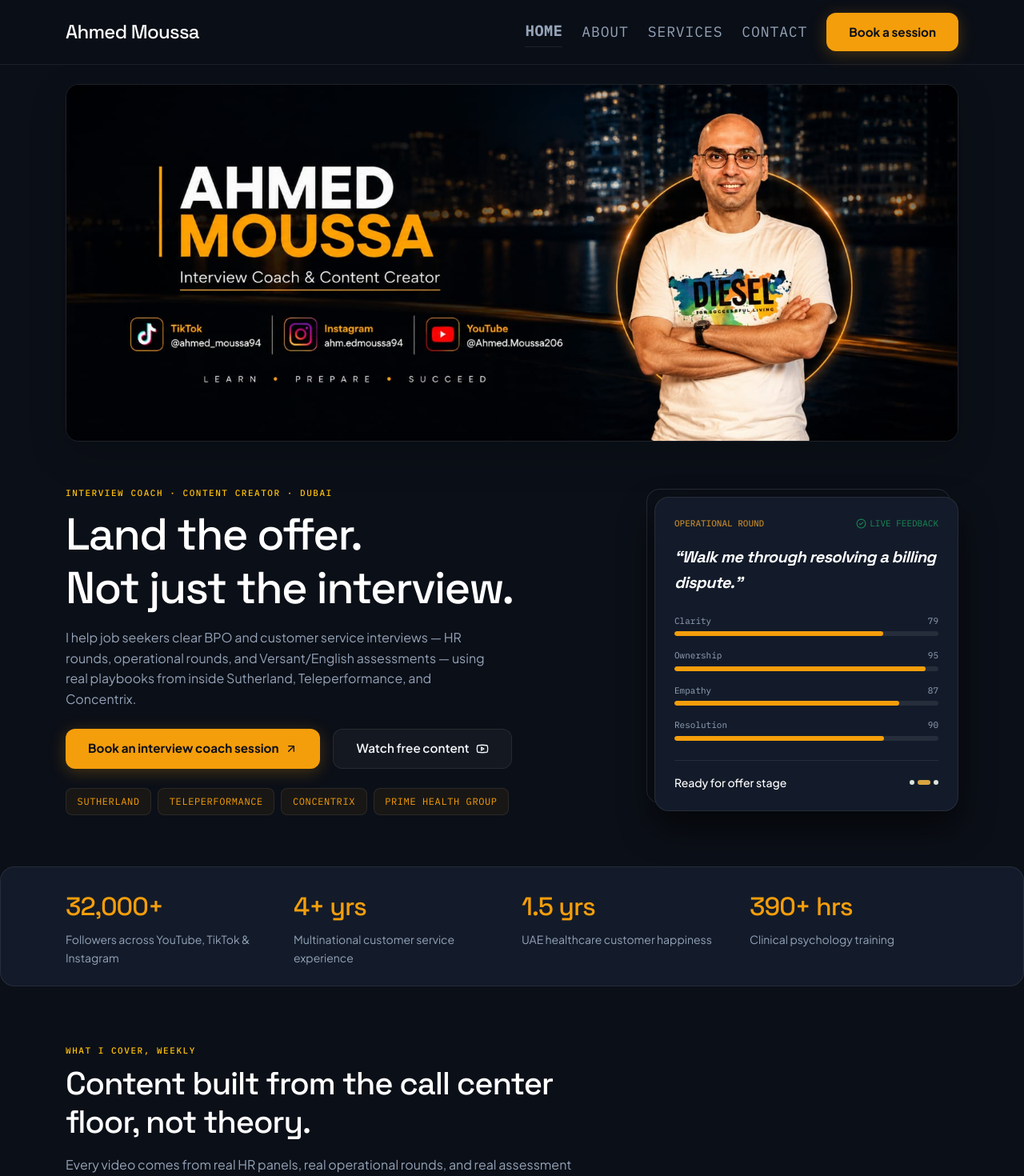
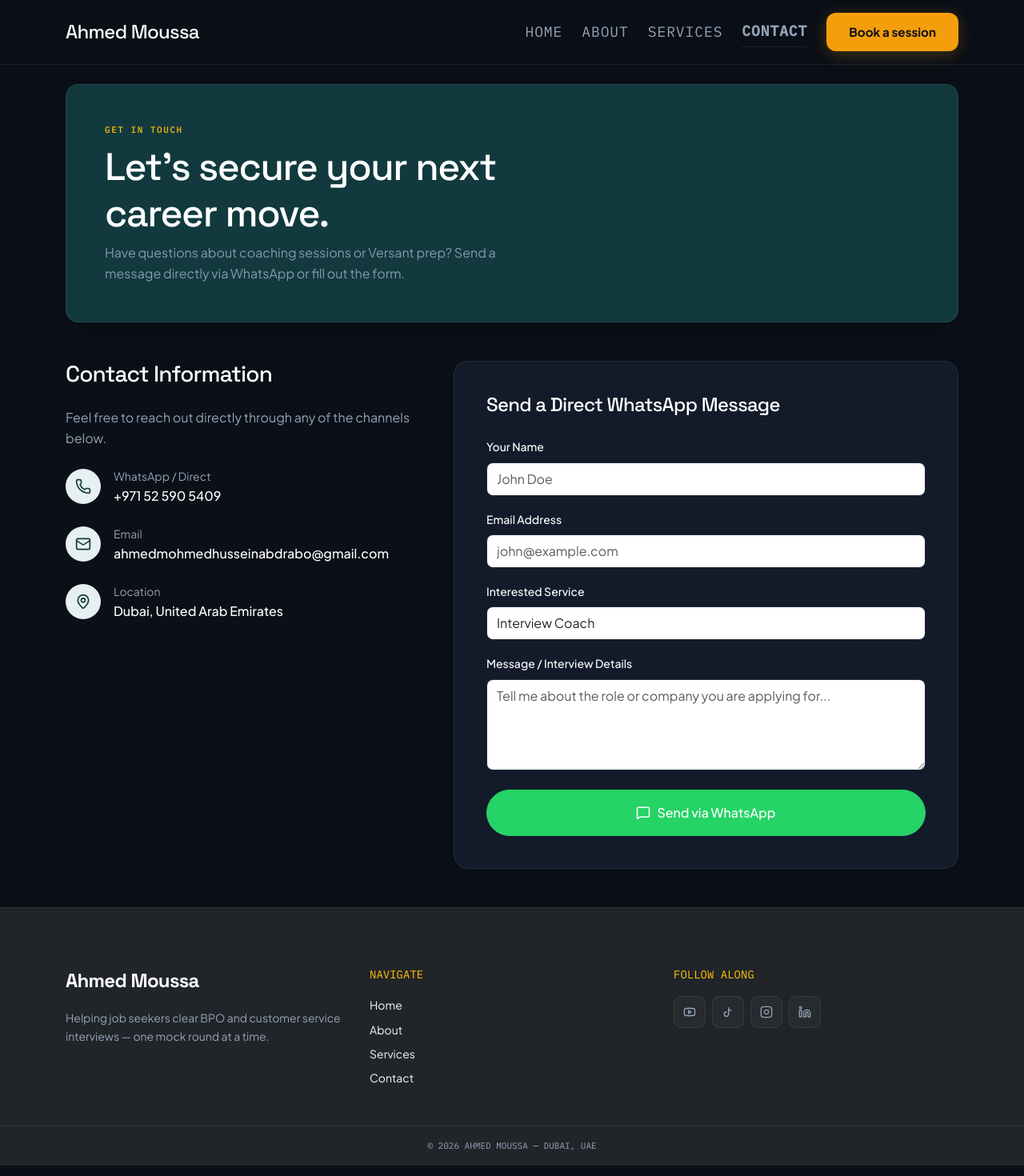
Before and after one commit to Ahmedzakaria001/Content-creator-website, a React (Vite) app: page /contact in a window 1280 px wide. Shown: the top 1470 px of the page at 80% size. Built offline with nearby package versions, Linux system fonts and the light colour scheme.

Commit message:
Fix react-router-dom imports and custom CSS path

```diff
--- a/package.json
+++ b/package.json
@@ -14,7 +14,7 @@
     "lucide-react": "^1.29.0",
     "react": "^19.2.7",
     "react-dom": "^19.2.7",
-    "react-router-dom": "^7.18.1"
+    "react-router-dom": "^7.18.2"
   },
   "devDependencies": {
     "@eslint/js": "^10.0.1",
--- a/src/App.jsx
+++ b/src/App.jsx
@@ -1,28 +1,47 @@
-import React, { useState, useEffect } from "react";
+import React, { useEffect } from "react";
+import { BrowserRouter as Router, Routes, Route, useLocation } from "react-router-dom";
+
+// Components
 import Nav from "./components/Nav";
 import Footer from "./components/Footer";
+
+// Pages
 import Home from "./pages/Home";
+import Services from "./pages/Services";
 import About from "./pages/About";
-import Services from "./pages/Services";
 import Contact from "./pages/Contact";
 
-export default function App() {
-  const [page, setPage] = useState("home");
+// Styles (تم تصحيح المسار ليكون داخل assets)
+import "./assets/styles/custom.css";
+import "./App.css";
+
+// Scroll to top helper component
+function ScrollToTop() {
+  const { pathname } = useLocation();
 
   useEffect(() => {
-    window.scrollTo({ top: 0, behavior: "smooth" });
-  }, [page]);
+    window.scrollTo(0, 0);
+  }, [pathname]);
 
+  return null;
+}
+
+export default function App() {
   return (
-    <div className="d-flex flex-column min-vh-100">
-      <Nav page={page} setPage={setPage} />
-      <main className="flex-grow-1">
-        {page === "home" && <Home setPage={setPage} />}
-        {page === "about" && <About />}
-        {page === "services" && <Services setPage={setPage} />}
-        {page === "contact" && <Contact />}
-      </main>
-      <Footer setPage={setPage} />
-    </div>
+    <Router>
+      <ScrollToTop />
+      <div className="d-flex flex-column min-vh-100">
+        <Nav />
+        <main className="flex-grow-1">
+          <Routes>
+            <Route path="/" element={<Home />} />
+            <Route path="/services" element={<Services />} />
+            <Route path="/about" element={<About />} />
+            <Route path="/contact" element={<Contact />} />
+          </Routes>
+        </main>
+        <Footer />
+      </div>
+    </Router>
   );
 }
--- a/src/components/Footer.jsx
+++ b/src/components/Footer.jsx
@@ -1,7 +1,11 @@
 import React from "react";
+import { Link } from "react-router-dom";
 import { NAV_ITEMS, SOCIALS } from "../data/siteData";
 
-export default function Footer({ setPage }) {
+export default function Footer() {
+  // دالة لتحويل id العنصر إلى مسار URL المناسب
+  const getPath = (id) => (id === "home" ? "/" : `/${id}`);
+
   return (
     <footer className="bg-dark text-light border-top border-secondary pt-5">
       <div className="container py-4">
@@ -17,14 +21,14 @@
             <div className="font-mono text-uppercase text-warning small mb-3">Navigate</div>
             <div className="d-flex flex-column gap-2">
               {NAV_ITEMS.map((item) => (
-                <button
+                <Link
                   key={item.id}
-                  onClick={() => setPage(item.id)}
-                  className="btn btn-link text-decoration-none text-light text-start p-0 small hover-warning"
+                  to={getPath(item.id)}
+                  className="text-decoration-none text-light text-start small hover-warning"
                   style={{ width: "fit-content" }}
                 >
                   {item.label}
-                </button>
+                </Link>
               ))}
             </div>
           </div>
--- a/src/components/Nav.jsx
+++ b/src/components/Nav.jsx
@@ -1,24 +1,32 @@
 import React, { useState } from "react";
+import { Link, NavLink, useNavigate } from "react-router-dom";
 import { Menu, X } from "lucide-react";
 import { NAV_ITEMS } from "../data/siteData";
 import PrimaryButton from "./PrimaryButton";
 
-export default function Nav({ page, setPage }) {
+export default function Nav() {
   const [isOpen, setIsOpen] = useState(false);
+  const navigate = useNavigate();
+
+  // دالة تحويل id العنصر إلى مسار URL
+  const getPath = (id) => (id === "home" ? "/" : `/${id}`);
 
   return (
-    <nav className="navbar navbar-expand-md sticky-top bg-surface border-bottom border-secondary-subtle py-3" style={{ backgroundColor: "rgba(237, 241, 238, 0.95)", backdropFilter: "blur(5px)" }}>
+    <nav
+      className="navbar navbar-expand-md sticky-top bg-surface border-bottom border-secondary-subtle py-3"
+      style={{ backgroundColor: "rgba(237, 241, 238, 0.95)", backdropFilter: "blur(5px)" }}
+    >
       <div className="container">
-        <button
-          onClick={() => {
-            setPage("home");
-            setIsOpen(false);
-          }}
-          className="navbar-brand font-serif fs-4 fw-medium text-dark border-0 bg-transparent p-0"
+        {/* رابط اللوجو للرئيسية */}
+        <Link
+          to="/"
+          onClick={() => setIsOpen(false)}
+          className="navbar-brand font-serif fs-4 fw-medium text-dark text-decoration-none p-0"
         >
           Ahmed Moussa
-        </button>
+        </Link>
 
+        {/* زر التبديل للموبايل */}
         <button
           className="navbar-toggler border-0 p-0 text-dark"
           type="button"
@@ -33,25 +41,25 @@
           <ul className="navbar-nav ms-auto align-items-md-center gap-md-4 my-3 my-md-0">
             {NAV_ITEMS.map((item) => (
               <li className="nav-item" key={item.id}>
-                <button
-                  onClick={() => {
-                    setPage(item.id);
-                    setIsOpen(false);
-                  }}
-                  className={`nav-link font-mono text-uppercase border-0 bg-transparent px-0 py-1 ${
-                    page === item.id ? "text-dark fw-bold border-bottom border-dark" : "text-muted"
-                  }`}
+                <NavLink
+                  to={getPath(item.id)}
+                  onClick={() => setIsOpen(false)}
+                  className={({ isActive }) =>
+                    `nav-link font-mono text-uppercase px-0 py-1 text-decoration-none ${
+                      isActive ? "text-dark fw-bold border-bottom border-dark" : "text-muted"
+                    }`
+                  }
                   style={{ fontSize: "18px", letterSpacing: "0.05em" }}
                 >
                   {item.label}
-                </button>
+                </NavLink>
               </li>
             ))}
           </ul>
           <div className="ms-md-4 mt-3 mt-md-0">
             <PrimaryButton
               onClick={() => {
-                setPage("contact");
+                navigate("/contact");
                 setIsOpen(false);
               }}
             >
--- a/src/pages/Contact.jsx
+++ b/src/pages/Contact.jsx
@@ -1,12 +1,14 @@
 import React, { useState } from "react";
-import { Send, Phone, Mail, MapPin, MessageSquare } from "lucide-react";
+import { Phone, Mail, MapPin, MessageSquare } from "lucide-react";
 import Eyebrow from "../components/Eyebrow";
+
+import contactImg from "../assets/images/services-desk.jpg";
 
 export default function Contact() {
   const [formData, setFormData] = useState({
     name: "",
     email: "",
-    service: "Mock Interview & Feedback",
+    service: "Interview Coach",
     message: "",
   });
 
@@ -17,53 +19,78 @@
   const handleSubmit = (e) => {
     e.preventDefault();
 
-    // 🔴 استبدل هذا الرقم برقم الواتساب الخاص بك (متبوعاً بكود الدولة بدون +)
-    // مثال للإمارات: 971501234567 أو مصر: 201012345678
     const myWhatsAppNumber = "971525905409";
 
     // تجهيز نص الرسالة وتنسيقها
-    const messageText =
-      `📌 *طلب استشارة / حجز جديد من الموقع*%0A%0A` +
-      `👤 *الاسم:* ${formData.name}%0A` +
-      `✉️ *البريد الإلكتروني:* ${formData.email}%0A` +
-      `🎯 *الخدمة المطلوبة:* ${formData.service}%0A` +
-      `💬 *تفاصيل الرسالة:*%0A${formData.message}`;
+    const messageText = encodeURIComponent(
+      `📌 *طلب استشارة / حجز جديد من الموقع*\n\n` +
+      `👤 *الاسم:* ${formData.name}\n` +
+      `✉️ *البريد الإلكتروني:* ${formData.email}\n` +
+      `🎯 *الخدمة المطلوبة:* ${formData.service}\n` +
+      `💬 *تفاصيل الرسالة:*\n${formData.message}`
+    );
 
-    // فتح رابط الواتساب في نافذة جديدة
     const whatsappUrl = `https://wa.me/${myWhatsAppNumber}?text=${messageText}`;
     window.open(whatsappUrl, "_blank");
   };
 
   return (
-    <div className="container py-5 my-4">
+    <div>
+      {/* HERO BANNER WITH OVERLAY & CONTENT */}
+      <div className="container pt-4">
+        <div
+          className="position-relative rounded-4 overflow-hidden border border-secondary-subtle shadow-lg"
+          style={{ minHeight: "280px", backgroundColor: "#123A3E" }}
+        >
+
+          {/* Gradient Overlay */}
+          <div
+            className="position-absolute top-0 start-0 w-100 h-100"
+            style={{
+              background: "linear-gradient(180deg, rgba(18, 58, 62, 0.4) 0%, rgba(18, 58, 62, 0.95) 100%)"
+            }}
+          />
+
+          {/* Banner Text */}
+          <div className="position-relative z-1 p-4 p-md-5 d-flex flex-column justify-content-end h-100 text-white" style={{ minHeight: "280px" }}>
+            <Eyebrow>Get in Touch</Eyebrow>
+            <h1 className="font-serif display-5 fw-medium text-white mb-2" style={{ maxWidth: "600px" }}>
+              Let’s secure your next career move.
+            </h1>
+            <p className="text-light-50 lead fs-6 mb-0" style={{ maxWidth: "550px", opacity: 0.9 }}>
+              Have questions about coaching sessions or Versant prep? Send a message directly via WhatsApp or fill out the form.
+            </p>
+          </div>
+        </div>
+      </div>
+
+      {/* CONTACT FORM & INFO SECTION */}
+      <div className="container py-5">
         <div className="row g-5">
-        {/* معلومات التواصل */}
+          {/* Contact Details */}
           <div className="col-12 col-lg-5">
-          <Eyebrow>Get in Touch</Eyebrow>
-          <h1 className="font-serif display-5 fw-medium text-dark mb-4" >
-            Let’s secure your next career move.
-          </h1 >
-          <p className="text-secondary lead fs-6 mb-5">
-            Have questions about coaching sessions or Versant prep? Send a message directly via WhatsApp or fill out the form.
+            <h3 className="font-serif fs-3 fw-medium text-dark mb-4">Contact Information</h3>
+            <p className="text-secondary mb-4">
+              Feel free to reach out directly through any of the channels below.
             </p>
 
             <div className="d-flex flex-column gap-4">
               <div className="d-flex align-items-center gap-3">
                 <div
-                className="rounded-circle d-flex align-items-center justify-content-center text-teal"
+                  className="rounded-circle d-flex align-items-center justify-content-center"
                   style={{ width: "44px", height: "44px", backgroundColor: "#E6F0F0" }}
                 >
                   <Phone size={20} style={{ color: "#123A3E" }} />
                 </div>
                 <div>
                   <div className="text-muted small">WhatsApp / Direct</div>
-                <div className="fw-medium text-dark">971525905409</div>
+                  <div className="fw-medium text-dark">+971 52 590 5409</div>
                 </div>
               </div>
 
               <div className="d-flex align-items-center gap-3">
                 <div
-                className="rounded-circle d-flex align-items-center justify-content-center text-teal"
+                  className="rounded-circle d-flex align-items-center justify-content-center"
                   style={{ width: "44px", height: "44px", backgroundColor: "#E6F0F0" }}
                 >
                   <Mail size={20} style={{ color: "#123A3E" }} />
@@ -76,7 +103,7 @@
 
               <div className="d-flex align-items-center gap-3">
                 <div
-                className="rounded-circle d-flex align-items-center justify-content-center text-teal"
+                  className="rounded-circle d-flex align-items-center justify-content-center"
                   style={{ width: "44px", height: "44px", backgroundColor: "#E6F0F0" }}
                 >
                   <MapPin size={20} style={{ color: "#123A3E" }} />
@@ -89,7 +116,7 @@
             </div>
           </div>
 
-        {/* نموذج التواصل (Form) */}
+          {/* Form */}
           <div className="col-12 col-lg-7">
             <div className="card rounded-4 p-4 border border-secondary-subtle bg-white shadow-sm">
               <div className="card-body">
@@ -128,12 +155,12 @@
                       name="service"
                       value={formData.service}
                       onChange={handleChange}
-                    className="form-select rounded-3 py-2 border-secondary-subtle"
+                      className="form-control rounded-3 py-2 border-secondary-subtle"
                     >
-                    <option > </option>
-                    <option value="Mock Interview & STAR Feedback"> Interview Coach</option>
-                    <option value="Versant & English Assessment Strategy">CV Review</option>
-                    <option value="Full Career Growth Playbook">Group Coaching Program</option>
+                      <option value="Interview Coach">Interview Coach</option>
+                      <option value="CV Review">CV Review</option>
+                      <option value="Versant & English Assessment Strategy">Versant & English Assessment Strategy</option>
+                      <option value="Group Coaching Program">Group Coaching Program</option>
                       <option value="General Enquiry">General Enquiry</option>
                     </select>
                   </div>
@@ -164,5 +191,6 @@
           </div>
         </div>
       </div>
+    </div>
   );
 }
--- a/src/pages/Home.jsx
+++ b/src/pages/Home.jsx
@@ -1,4 +1,5 @@
 import React from "react";
+import { useNavigate } from "react-router-dom";
 import { ArrowUpRight, Mic, FileText, Briefcase, Users } from "lucide-react";
 import Eyebrow from "../components/Eyebrow";
 import Badge from "../components/Badge";
@@ -10,7 +11,9 @@
 
 import heroImg from "../assets/images/hero-banner.jpg";
 
-export default function Home({ setPage }) {
+export default function Home() {
+  const navigate = useNavigate();
+
   return (
     <div>
       {/* HERO BANNER - FULL WIDTH */}
@@ -37,7 +40,7 @@
               I help job seekers clear BPO and customer service interviews — HR rounds, operational rounds, and Versant/English assessments — using real playbooks from inside Sutherland, Teleperformance, and Concentrix.
             </p>
             <div className="d-flex flex-wrap gap-3 mb-4">
-              <PrimaryButton onClick={() => setPage("contact")}>
+              <PrimaryButton onClick={() => navigate("/contact")}>
                 Book an interview coach session <ArrowUpRight size={16} />
               </PrimaryButton>
               <GhostButton href="https://www.youtube.com/@Ahmed.Moussa206">
@@ -117,7 +120,7 @@
             1:1 mock interviews for HR and operational rounds, personalized feedback with the STAR method, and dedicated Versant/English assessment coaching.
           </p>
           <button
-            onClick={() => setPage("services")}
+            onClick={() => navigate("/services")}
             className="btn rounded-pill px-4 py-3 fw-medium d-inline-flex align-items-center gap-2"
             style={{ backgroundColor: "#D9A441", color: "#12211F" }}
           >
--- a/src/pages/Services.jsx
+++ b/src/pages/Services.jsx
@@ -1,19 +1,48 @@
 import React from "react";
+import { useNavigate } from "react-router-dom";
 import { CheckCircle2, ArrowUpRight } from "lucide-react";
 import Eyebrow from "../components/Eyebrow";
 import { SERVICES_DATA } from "../data/siteData";
 
-export default function Services({ setPage }) {
+import servicesImg from "../assets/images/services-desk.jpg";
+
+export default function Services() {
+  const navigate = useNavigate();
+
   return (
-    <div className="container py-5 my-4">
+    <div>
+      {/* HERO BANNER WITH OVERLAY & CONTENT */}
+      <div className="container pt-4">
+        <div
+          className="position-relative rounded-4 overflow-hidden border border-secondary-subtle shadow-lg"
+          style={{ minHeight: "360px", backgroundColor: "#123A3E" }}
+        >
+
+
+
+
+          <div
+            className="position-absolute top-0 start-0 w-100 h-100"
+            style={{
+              background: "linear-gradient(180deg, rgba(18, 58, 62, 0.4) 0%, rgba(18, 58, 62, 0.95) 100%)"
+            }}
+          />
+
+          {/* Banner Text & Details */}
+          <div className="position-relative z-1 p-4 p-md-5 d-flex flex-column justify-content-end h-100 text-white" style={{ minHeight: "360px" }}>
             <Eyebrow>Services</Eyebrow>
-      <h1 className="font-serif display-5 fw-medium text-dark" style={{ maxWidth: "600px" }}>
+            <h1 className="font-serif display-5 fw-medium text-white mb-3" style={{ maxWidth: "650px" }}>
               Structured coaching for every stage of getting hired.
             </h1>
-      <p className="text-secondary lead fs-6 mb-5" style={{ maxWidth: "550px" }}>
+            <p className="text-light-50 lead fs-6 mb-0" style={{ maxWidth: "550px", opacity: 0.9 }}>
               Pricing is tailored to the scope of each engagement — reach out and we'll figure out the right fit together.
             </p>
+          </div>
+        </div>
+      </div>
 
+      {/* SERVICES LIST SECTION */}
+      <div className="container py-5">
         <div className="row g-4">
           {SERVICES_DATA.map((s) => (
             <div key={s.title} className="col-12">
@@ -55,7 +84,7 @@
                         Contact for pricing
                       </span>
                       <button
-                      onClick={() => setPage("contact")}
+                        onClick={() => navigate("/contact")}
                         className={`btn rounded-pill px-4 py-2 small fw-medium d-inline-flex align-items-center gap-2 ${
                           s.flagship ? "btn-warning text-dark" : "btn-custom-primary"
                         }`}
@@ -70,5 +99,6 @@
           ))}
         </div>
       </div>
+    </div>
   );
 }
```
Also changed, not shown: src/pages/About.jsx (+50 -21 lines), 1 other file (tests, documents, lock files or other folders). Lines whose indentation alone changed are shown as unchanged.
